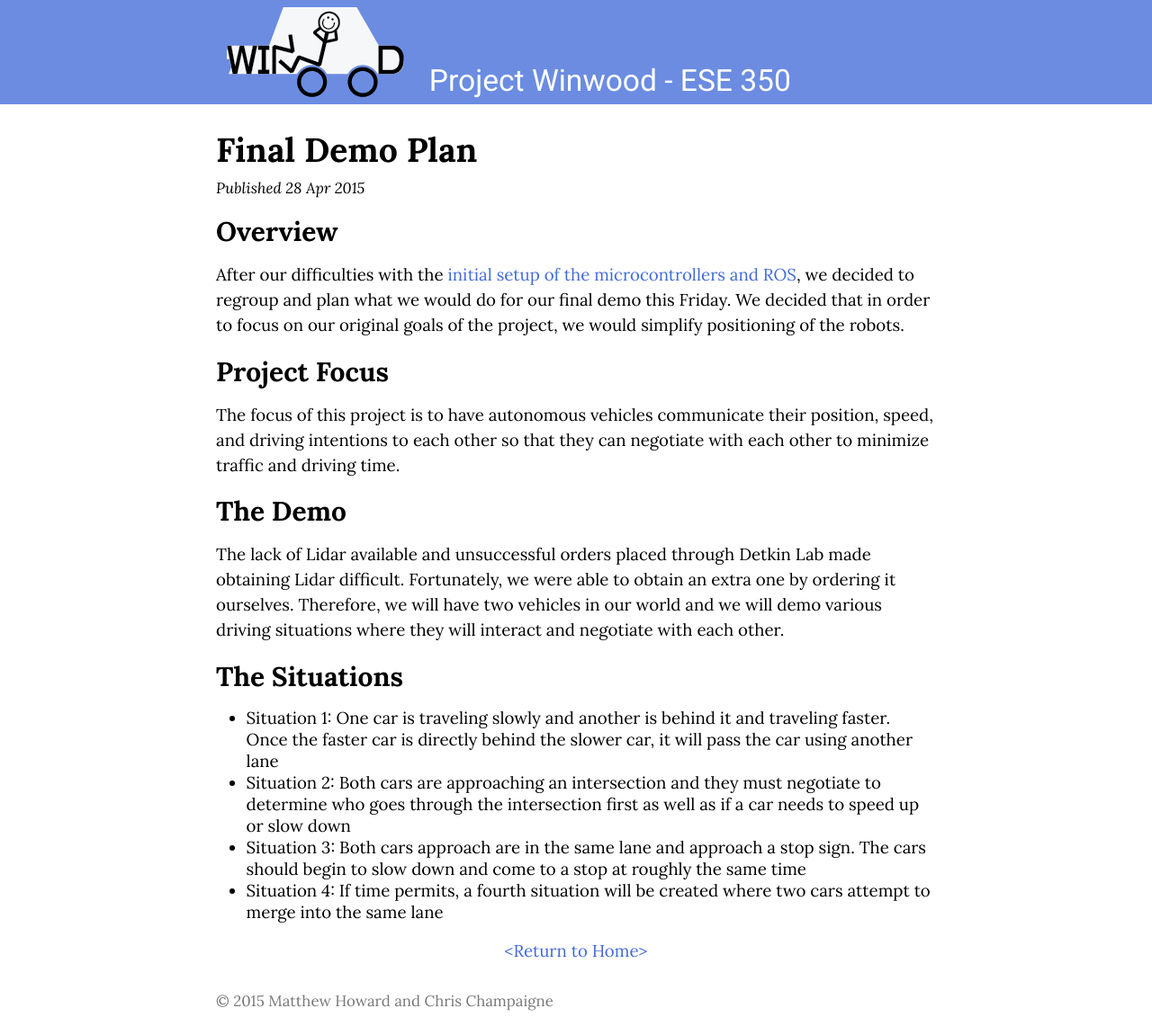
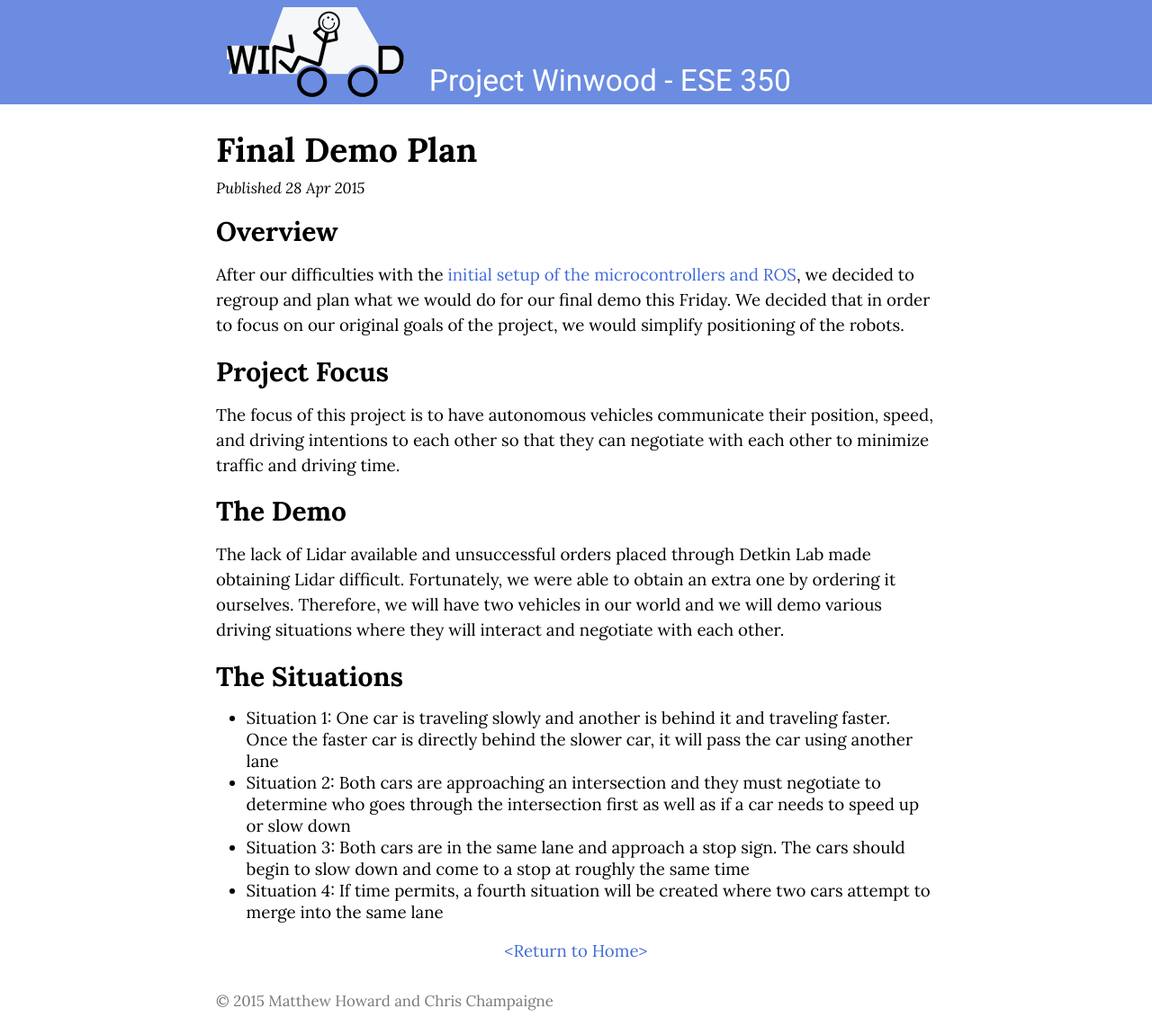
Before and after one commit to moward/project-winwood, a Jekyll site: the page built from _posts/2015-04-28-final-demo-plan.md, in a window 1280 px wide. Shown: the whole page at 90% size. Built offline with Jekyll 4.4.1, drawn with Linux system fonts in a browser that asks for light colours.

Commit message:
fixed typo

```diff
--- a/_posts/2015-04-28-final-demo-plan.md
+++ b/_posts/2015-04-28-final-demo-plan.md
@@ -19,5 +19,5 @@ The lack of Lidar available and unsuccessful orders placed through Detkin Lab ma
 
 * Situation 1: One car is traveling slowly and another is behind it and traveling faster. Once the faster car is directly behind the slower car, it will pass the car using another lane
 * Situation 2: Both cars are approaching an intersection and they must negotiate to determine who goes through the intersection first as well as if a car needs to speed up or slow down
-* Situation 3: Both cars approach are in the same lane and approach a stop sign. The cars should begin to slow down and come to a stop at roughly the same time
+* Situation 3: Both cars are in the same lane and approach a stop sign. The cars should begin to slow down and come to a stop at roughly the same time
 * Situation 4: If time permits, a fourth situation will be created where two cars attempt to merge into the same lane
```
